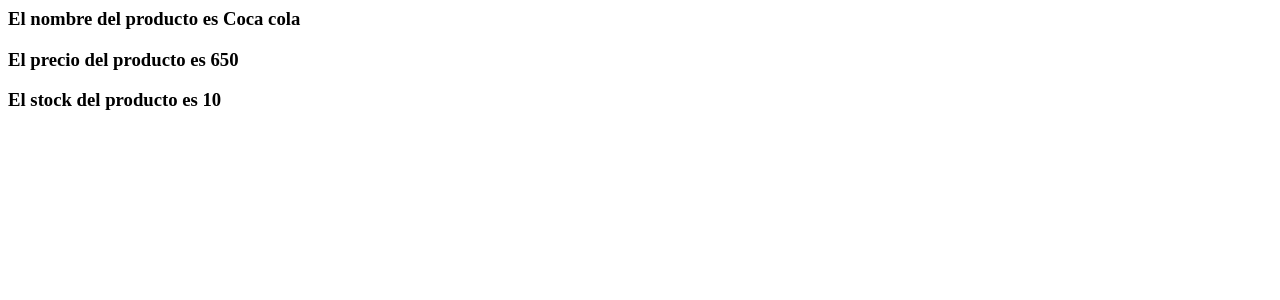
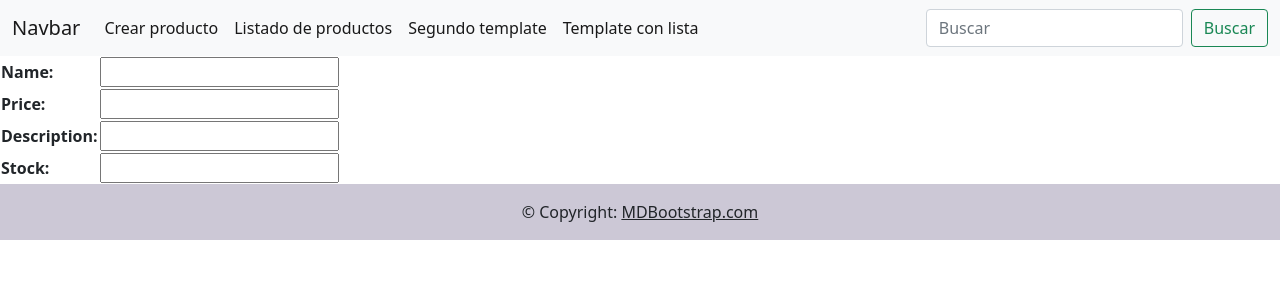
Before and after one commit to MatiasKige/Ecommerce_curso-python, a Django app: page /products/create-product/ in a window 1280 px wide. Shown: the top 300 px of the page. Run offline with Django 4.2, Linux system fonts and the light colour scheme; data comes from the database, SQL or seed files in the repository.

Commit message:
Formulario para carga de productos

```diff
--- /dev/null
+++ b/ecommerce/products/forms.py
@@ -0,0 +1,7 @@
+from django import forms
+
+class Formulario_productos(forms.Form):
+    name = forms.CharField(max_length=40)
+    price = forms.FloatField()
+    description = forms.CharField(max_length=200)
+    stock= forms.IntegerField()
--- a/ecommerce/products/models.py
+++ b/ecommerce/products/models.py
@@ -5,8 +5,8 @@
     price = models.FloatField()
     description = models.CharField(max_length=200, null=True, blank=True)
     is_active = models.BooleanField(default=True)
-    creation_date=models.DateField(auto_now_add=True, null=True, blank=True)
-    stock=models.IntegerField()
+    creation_date = models.DateField(auto_now_add=True, null=True, blank=True)
+    stock = models.IntegerField()
 
     def __str__(self):
         return self.name
--- a/ecommerce/products/views.py
+++ b/ecommerce/products/views.py
@@ -1,15 +1,24 @@
 from django.shortcuts import render
 from products.models import Products
+from products.forms import Formulario_productos
 
 def create_product(request):
-    new_product = Products.objects.create(
-        name="Coca cola",
-          price=650, stock=10
-          )
-    context={
-        "new_product":new_product
-    }
-    return render (request,"products/new_product.html",context=context)
+    if request.method == "POST":
+        pass
+        # new_product = Products.objects.create(
+        #     name="Coca cola",
+        #     price=650, stock=10
+        #     )
+        # context={
+        #     "new_product":new_product
+        # }
+
+    elif request.method =="GET":
+        form = Formulario_productos()
+        context={
+            "form":form
+        }
+        return render (request,"products/new_product.html",context=context)
 
 def list_product(request):
     products = Products.objects.all()
--- a/ecommerce/templates/base.html
+++ b/ecommerce/templates/base.html
@@ -20,6 +20,9 @@
           </button>
           <div class="collapse navbar-collapse" id="navbarSupportedContent">
             <ul class="navbar-nav me-auto mb-2 mb-lg-0">
+              <li class="nav-item">
+                <a class="nav-link active" aria-current="page" href="/products/create-product/">Crear producto</a>
+              </li>
               <li class="nav-item">
                 <a class="nav-link active" aria-current="page" href="/products/list-product/">Listado de productos</a>
               </li>
--- a/ecommerce/templates/products/new_product.html
+++ b/ecommerce/templates/products/new_product.html
@@ -1,3 +1,20 @@
-<h3>El nombre del producto es {{new_product.name}}</h3>
-<h3>El precio del producto es {{new_product.price}}</h3>
-<h3>El stock del producto es {{new_product.stock}}</h3>
+{% extends "base.html" %}
+
+{% block titulo %}
+    Carga de productos
+{% endblock %}
+
+{% block contenido_que_cambia %}
+
+<form action="" method="POST">
+{% csrf_token %}
+
+<table>
+
+    {{form.as_table}}
+
+</table>
+
+</form>
+
+{% endblock %}
```
